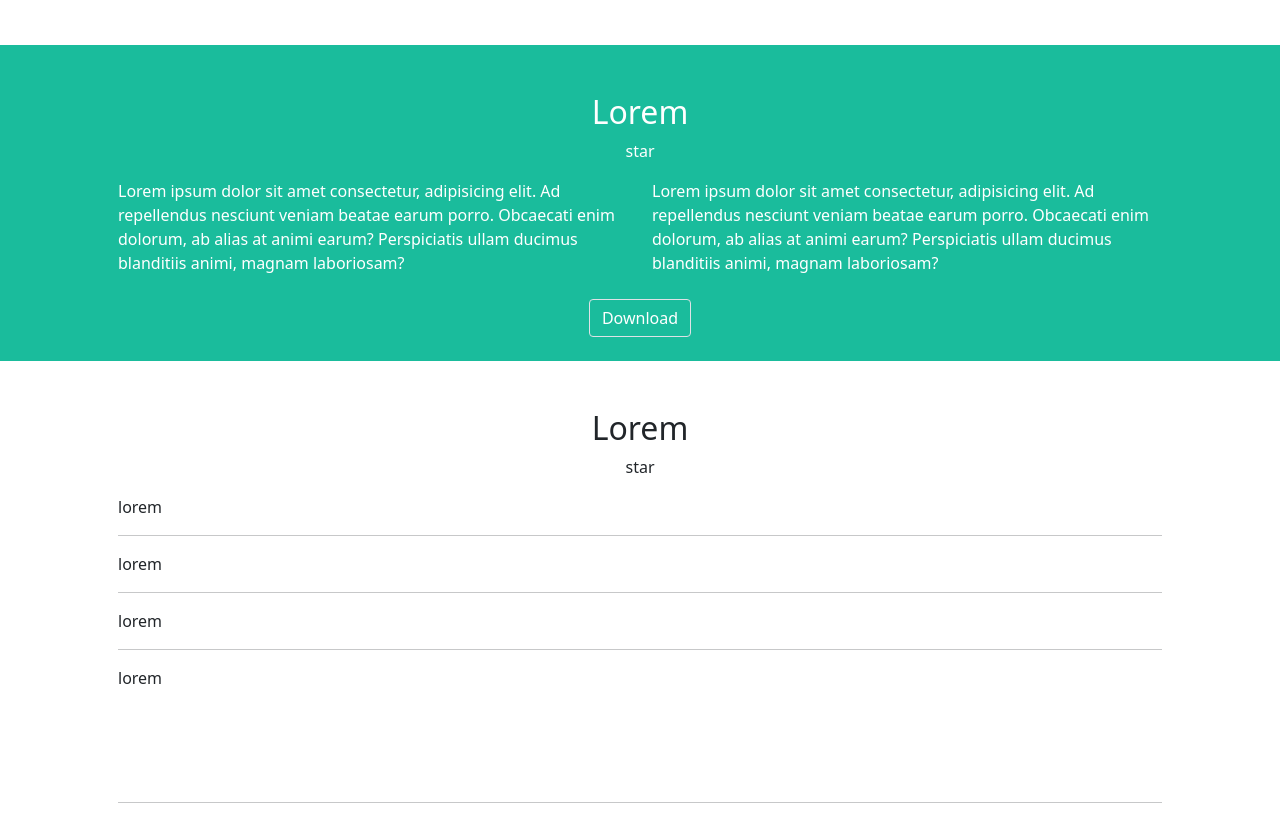
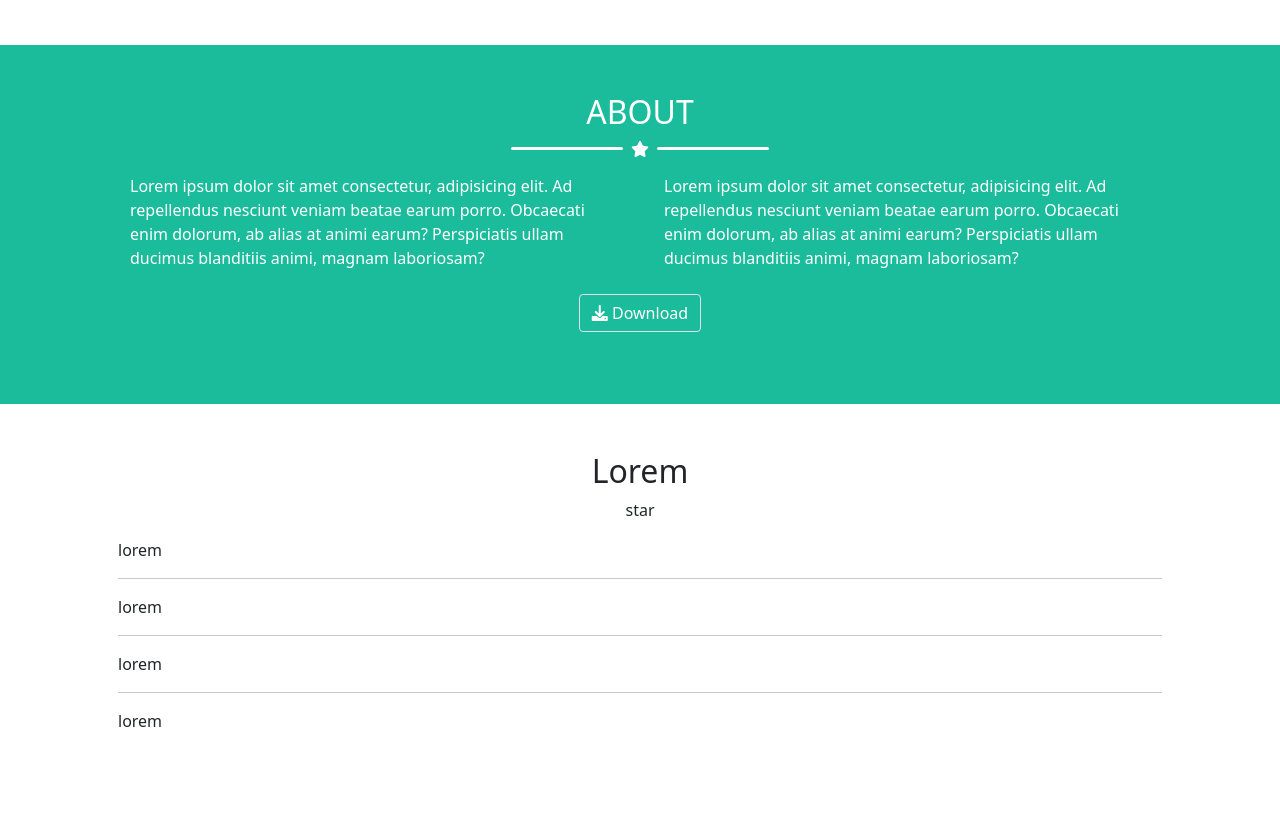
Before and after one commit to DoinaGanceriuc/html-css-bootstrap-freelancer, a plain HTML site: page index.html in a window 1280 px wide. Shown: the part 1162-2002 px from the top of the page. Drawn offline with nearby package versions, Linux system fonts and the light colour scheme.

Commit message:
complete section about details

```diff
--- a/index.html
+++ b/index.html
@@ -101,13 +101,16 @@
           </div>
         </section>
         <!-- /.portfoglio -->
-          <section class="about pt-5">
-            <div class="text-center">
-              <h2>Lorem</h2>
-              <p>star</p>
+          <section class="about py-5">
+          <div class="container">
+            <h2 class="text-center">ABOUT</h2>
+            <div
+              class="star d-flex justify-content-center align-items-center mb-3"
+            >
+              <i class="fas fa-star"></i>
             </div>
-            <div class="p-0 container-md container-xl">
-              <div class="row px-5">
+            <div class="px-5">
+              <div class="row gx-5">
                 <div class="col-12 col-md-6">
                   Lorem ipsum dolor sit amet consectetur, adipisicing elit. Ad
                   repellendus nesciunt veniam beatae earum porro. Obcaecati enim
@@ -123,10 +126,13 @@
               </div>
             </div>
             <div class="text-center py-4">
-              <button type="button" class="btn border">Download</button>
+              <button type="button" class="btn border">
+                <i class="fas fa-download"></i> Download
+              </button>
             </div>
-          </section>
-          <!-- /.about -->
+          </div>
+        </section>
+        <!-- /.about -->
           <section class="contact py-5">
             <div class="text-center">
               <h2>Lorem</h2>
```
